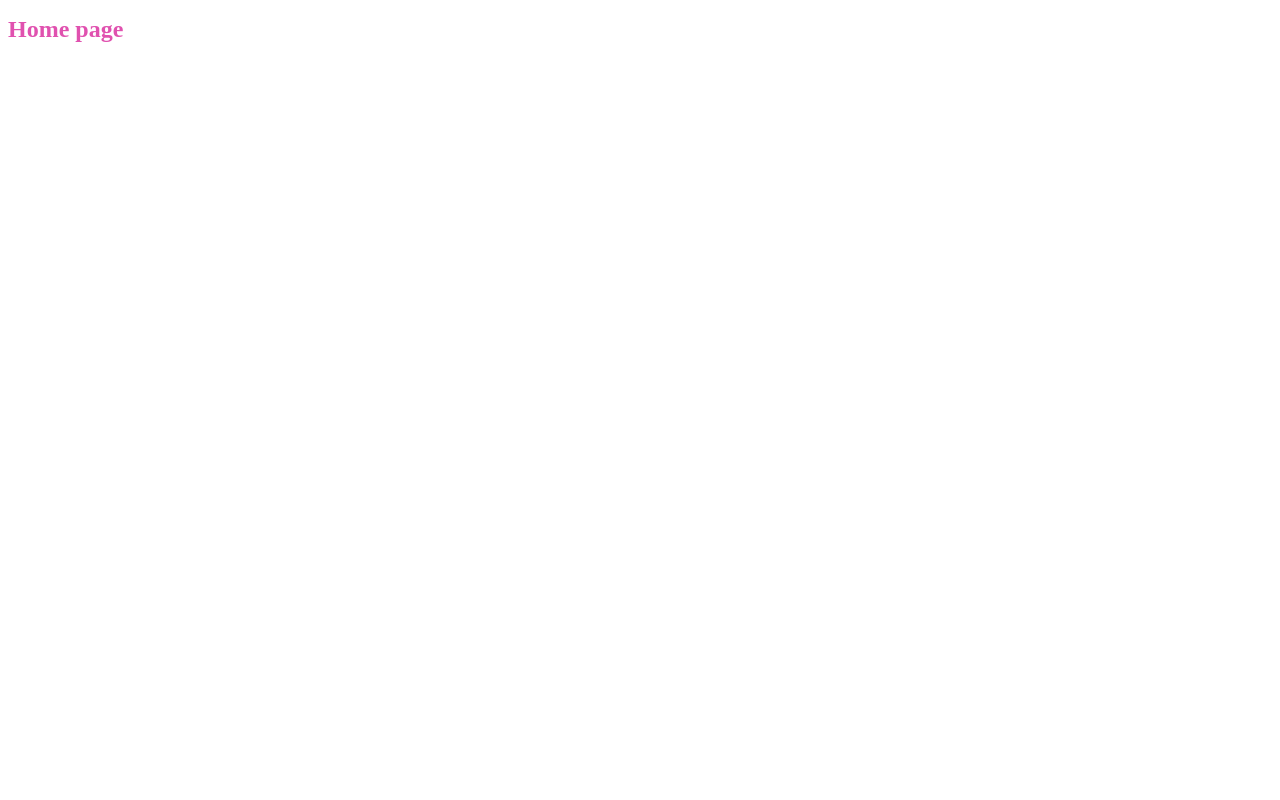
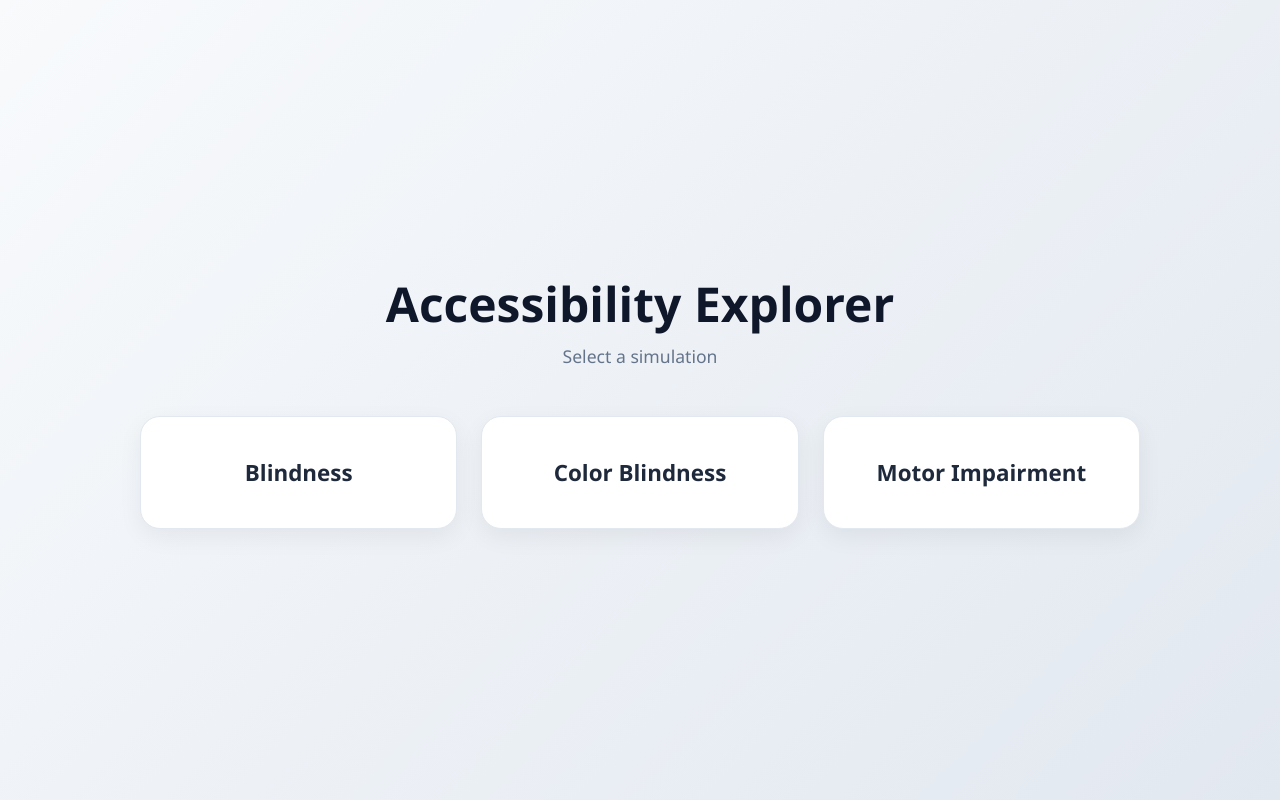
Before and after one commit to ScotlynTurner/design-empathy-simulator, a plain HTML site: page index.html in a window 1280 px wide. Drawn offline with Linux system fonts and the light colour scheme.

Commit message:
basic home page with 3 impairments

```diff
--- a/index.html
+++ b/index.html
@@ -8,6 +8,23 @@
     <title>Home</title>
 </head>
 <body>
-    <h1 class="title">Home page</h1>
+    <div class="container">
+        <h1>Accessibility Explorer</h1>
+        <p class="subtitle">Select a simulation</p>
+
+        <div class="card-grid">
+    <div class="card" data-category="Blindness">
+        <h2>Blindness</h2>
+    </div>
+
+    <div class="card" data-category="Color Blindness">
+        <h2>Color Blindness</h2>
+    </div>
+
+    <div class="card" data-category="Motor Impairment">
+        <h2>Motor Impairment</h2>
+    </div>
+</div>
+    </div>
 </body>
 </html>
--- a/scripts/home.js
+++ b/scripts/home.js
@@ -1,9 +1,13 @@
-function getRandomColor() {
-  return "#" + Math.floor(Math.random() * 16777215).toString(16).padStart(6, "0");
-}
+const cards = document.querySelectorAll(".card");
 
-setInterval(() => {
-  document.querySelectorAll(".title").forEach(element => {
-    element.style.color = getRandomColor();
-  });
-}, 2000);
+cards.forEach(card => {
+    card.addEventListener("click", () => {
+        const category = card.dataset.category;
+
+        // Replace with navigation later
+        alert(`You selected: ${category}`);
+
+        // Example navigation:
+        // window.location.href = `${category.toLowerCase().replace(" ", "-")}.html`;
+    });
+});
--- a/styles/home.css
+++ b/styles/home.css
@@ -1,3 +1,61 @@
-.title {
-    font-size: 24px;
+* {
+    margin: 0;
+    padding: 0;
+    box-sizing: border-box;
 }
+
+body {
+    font-family: "Segoe UI", sans-serif;
+    min-height: 100vh;
+    background: linear-gradient(135deg, #f8fafc, #e2e8f0);
+    display: flex;
+    justify-content: center;
+    align-items: center;
+    color: #1e293b;
+}
+
+.container {
+    text-align: center;
+    width: 90%;
+    max-width: 1000px;
+}
+
+h1 {
+    font-size: 3rem;
+    margin-bottom: 0.5rem;
+    color: #0f172a;
+}
+
+.subtitle {
+    color: #64748b;
+    margin-bottom: 3rem;
+    font-size: 1.1rem;
+}
+
+.card-grid {
+    display: grid;
+    grid-template-columns: repeat(auto-fit, minmax(220px, 1fr));
+    gap: 24px;
+}
+
+.card {
+    background: white;
+    border-radius: 20px;
+    padding: 2.5rem 2rem;
+    cursor: pointer;
+    transition: all 0.3s ease;
+    border: 1px solid #e2e8f0;
+    box-shadow: 0 8px 25px rgba(0, 0, 0, 0.06);
+}
+
+.card:hover {
+    transform: translateY(-8px);
+    box-shadow: 0 18px 40px rgba(59, 130, 246, 0.15);
+    border-color: #93c5fd;
+}
+
+.card h2 {
+    font-size: 1.4rem;
+    font-weight: 600;
+    color: #1e293b;
+}
```
